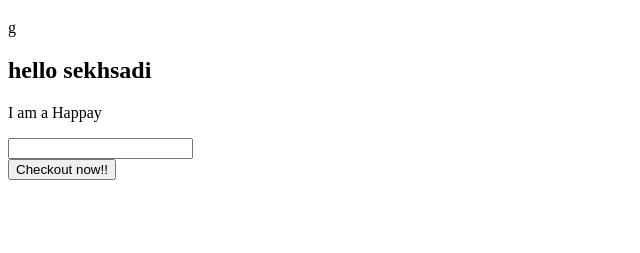
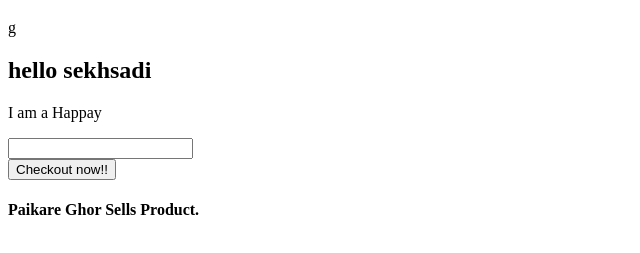
Before and after one commit to developerSadi/fast-website, a plain HTML site: page index.html in a window 1280 px wide. Shown: the part 61-314 px from the top of the page, without its empty margins (0-640 px from the left). Drawn offline with Linux system fonts and the light colour scheme.

Commit message:
add to shot name

```diff
--- a/index.html
+++ b/index.html
@@ -13,5 +13,6 @@
     <input type="text">
     <br>
     <button>Checkout now!!</button>
+    <h4>Paikare Ghor Sells Product.</h4>
 </body>
 </html>
```
